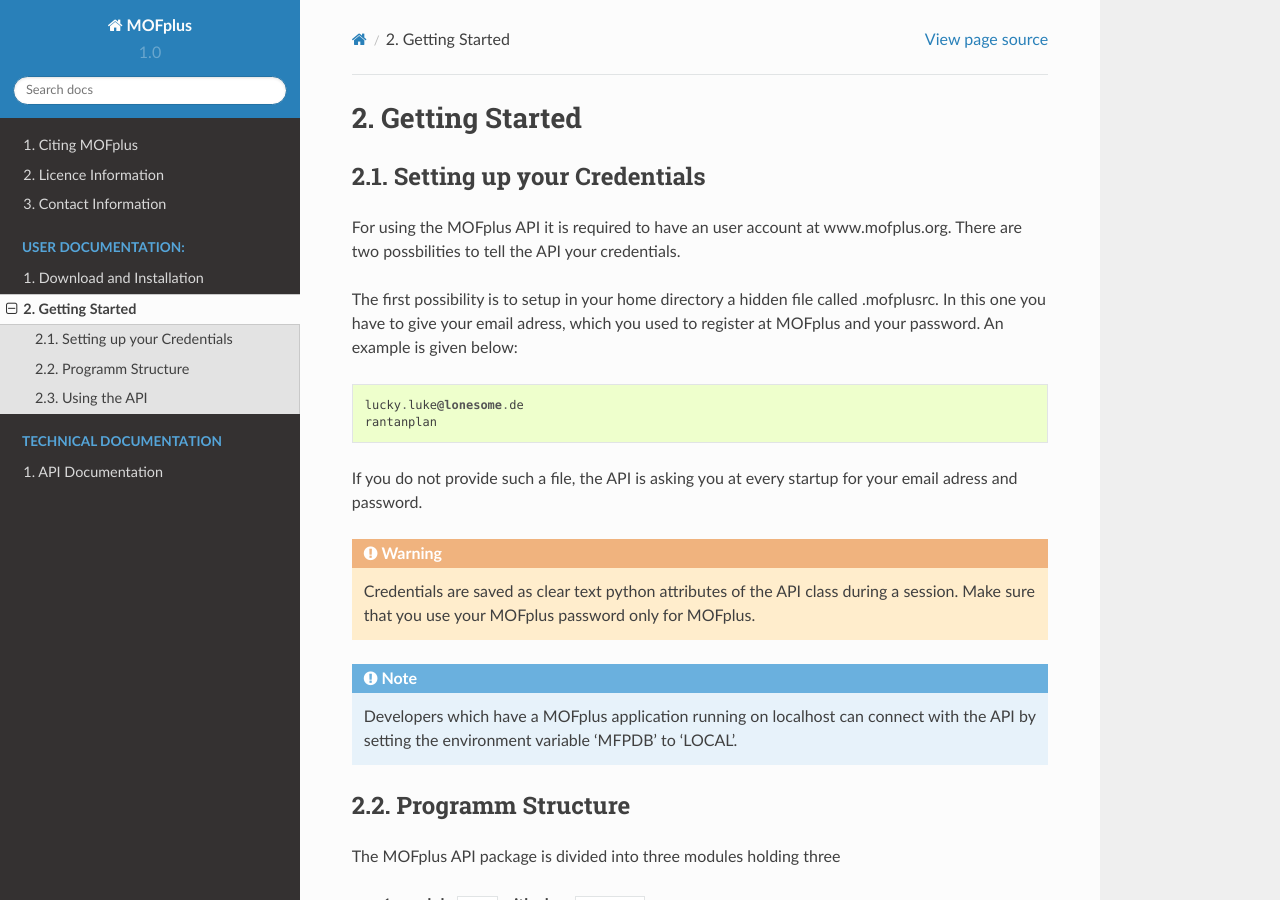
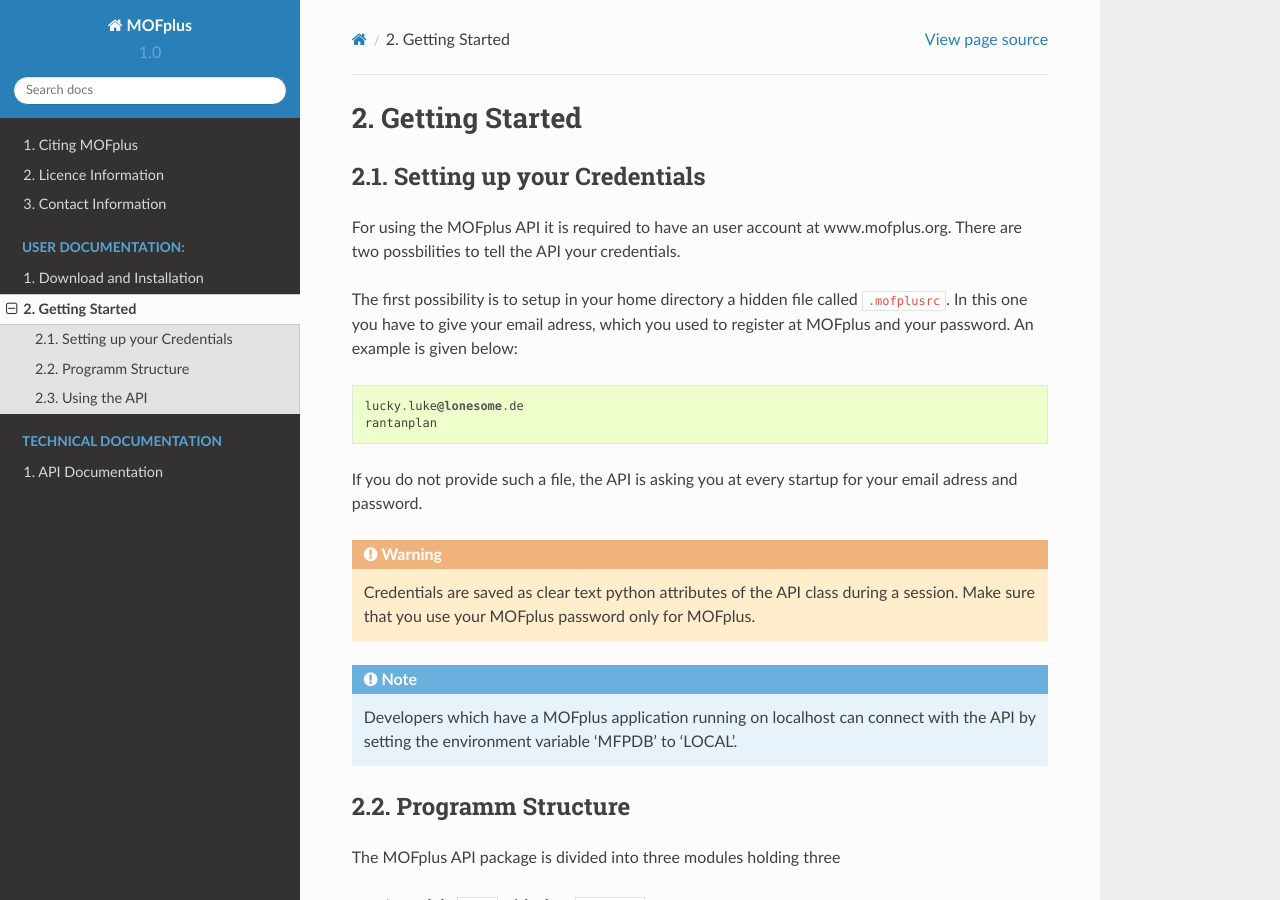
Before and after one commit to MOFplus/mofplus_rel, a Sphinx documentation site: the page built from docs/user_getted_started.rst, in a window 1280 px wide and 900 px high. Built offline with Sphinx 7.4.7 and the Read the Docs theme 2.0.0, drawn with Linux system fonts in a browser that asks for light colours.

Commit message:
fixed something in the doc

```diff
--- a/docs/user_getted_started.rst
+++ b/docs/user_getted_started.rst
@@ -13,7 +13,7 @@
 For using the MOFplus API it is required to have an user account at www.mofplus.org.
 There are two possbilities to tell the API your credentials.
 
-The first possibility is to setup in your home directory a hidden file called .mofplusrc.
+The first possibility is to setup in your home directory a hidden file called ``.mofplusrc``.
 In this one you have to give your email adress, which you used to register at MOFplus and
 your password. An example is given below::
 
```
